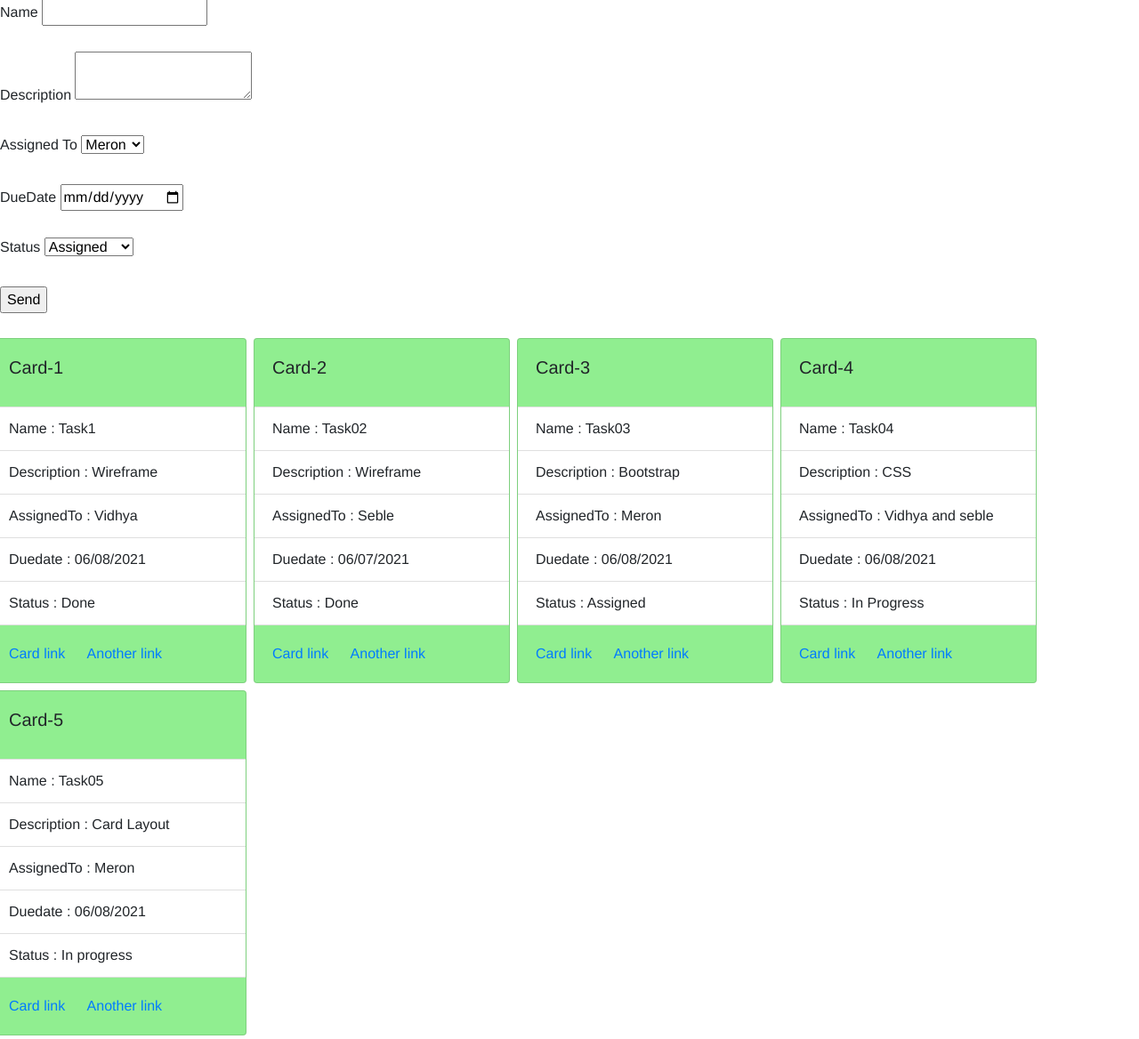
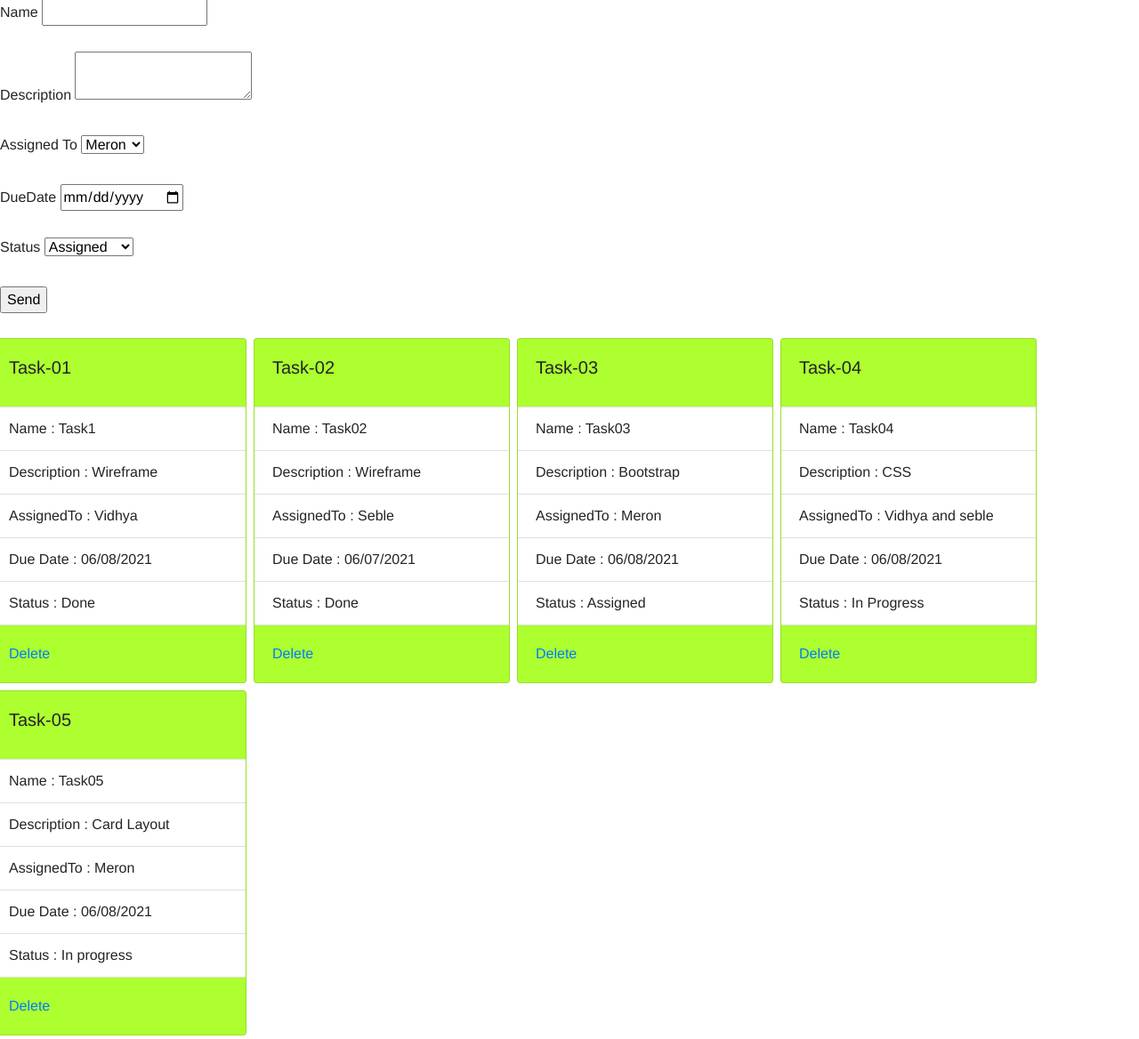
Before and after one commit to Meron-star/ProjectOne, a PHP site: page / in a window 1280 px wide. Shown: the part 130-1298 px from the top of the page at 89% size. Run offline with PHP 8.4, Linux system fonts and the light colour scheme.

Commit message:
Added card styling

```diff
--- a/index.html
+++ b/index.html
@@ -91,83 +91,78 @@
                      <div class="row">
                       <div class="card m-1" id="card1" style="width: 18rem;">
                        <div class="card-body">
-                         <h5 class="card-title">Card-1</h5>
+                         <h5 class="card-title" id="card1">Task-01</h5>
                        </div>
-                       <ul class="list-group list-group-flush">
+                       <ul class="list-group list-group-flush" >
                          <li class="list-group-item">Name : Task1</li>
                          <li class="list-group-item">Description : Wireframe </li>
                          <li class="list-group-item">AssignedTo : Vidhya</li>
-                         <li class="list-group-item">Duedate : 06/08/2021</li>
+                         <li class="list-group-item">Due Date : 06/08/2021</li>
                          <li class="list-group-item">Status : Done</li>
                        </ul>
                        <div class="card-body">
-                         <a href="#" class="card-link">Card link</a>
-                         <a href="#" class="card-link">Another link</a>
+                         <a href="#" class="card-link">Delete</a>
                        </div>
                      </div>
 
                      <div class="card m-1" id="card2" style="width: 18rem;">
                        <div class="card-body">
-                         <h5 class="card-title">Card-2</h5>
+                         <h5 class="card-title">Task-02</h5>
                        </div>
                        <ul class="list-group list-group-flush">
                          <li class="list-group-item">Name : Task02</li>
                          <li class="list-group-item">Description : Wireframe </li>
                          <li class="list-group-item">AssignedTo : Seble</li>
-                         <li class="list-group-item">Duedate : 06/07/2021</li>
+                         <li class="list-group-item">Due Date : 06/07/2021</li>
                          <li class="list-group-item">Status : Done</li>
                        </ul>
                        <div class="card-body">
-                         <a href="#" class="card-link">Card link</a>
-                         <a href="#" class="card-link">Another link</a>
+                        <a href="#" class="card-link">Delete</a>
                        </div>
                      </div>
                      <div class="card m-1" id="card3" style="width: 18rem;">
                        <div class="card-body">
-                         <h5 class="card-title">Card-3</h5>
+                         <h5 class="card-title">Task-03</h5>
                        </div>
                        <ul class="list-group list-group-flush">
                          <li class="list-group-item">Name : Task03</li>
                          <li class="list-group-item">Description : Bootstrap </li>
                          <li class="list-group-item">AssignedTo : Meron</li>
-                         <li class="list-group-item">Duedate : 06/08/2021</li>
+                         <li class="list-group-item">Due Date : 06/08/2021</li>
                          <li class="list-group-item">Status : Assigned</li>
                        </ul>
                        <div class="card-body">
-                         <a href="#" class="card-link">Card link</a>
-                         <a href="#" class="card-link">Another link</a>
+                        <a href="#" class="card-link">Delete</a>
                        </div>
                      </div>
                      <div class="card m-1" id="card4" style="width: 18rem;">
                        <div class="card-body">
-                         <h5 class="card-title">Card-4</h5>
+                         <h5 class="card-title">Task-04</h5>
                        </div>
                        <ul class="list-group list-group-flush">
                          <li class="list-group-item">Name : Task04</li>
                          <li class="list-group-item">Description : CSS</li>
                          <li class="list-group-item">AssignedTo : Vidhya and seble</li>
-                         <li class="list-group-item">Duedate : 06/08/2021</li>
+                         <li class="list-group-item">Due Date : 06/08/2021</li>
                          <li class="list-group-item">Status : In Progress</li>
                        </ul>
                        <div class="card-body">
-                         <a href="#" class="card-link">Card link</a>
-                         <a href="#" class="card-link">Another link</a>
-                       </div>
+                        <a href="#" class="card-link">Delete</a>
+                         </div>
                      </div>
                      <div class="card m-1" id="card5" style="width: 18rem;">
                        <div class="card-body">
-                         <h5 class="card-title">Card-5</h5>
+                         <h5 class="card-title">Task-05</h5>
                        </div>
                        <ul class="list-group list-group-flush">
                          <li class="list-group-item">Name : Task05</li>
                          <li class="list-group-item">Description : Card Layout </li>
                          <li class="list-group-item">AssignedTo : Meron</li>
-                         <li class="list-group-item">Duedate : 06/08/2021</li>
+                         <li class="list-group-item">Due Date : 06/08/2021</li>
                          <li class="list-group-item">Status : In progress</li>
                        </ul>
                        <div class="card-body">
-                         <a href="#" class="card-link">Card link</a>
-                         <a href="#" class="card-link">Another link</a>
+                        <a href="#" class="card-link">Delete</a>
                        </div>
                      </div>
                      </div>
--- a/style.css
+++ b/style.css
@@ -7,24 +7,33 @@
 }
 #card1{
     font-family: Helvetica;
-    background-color: lightgreen;
+    background-color: greenyellow;
   }
 
   #card2{
     font-family: Helvetica;
-    background-color: lightgreen;
+    background-color: greenyellow;
   }
 
   #card3{
     font-family: Helvetica;
-    background-color: lightgreen;
+    background-color: greenyellow;
   }
 
   #card4{
     font-family: Helvetica;
-    background-color: lightgreen;
+    background-color: greenyellow;
   }
   #card5{
     font-family: Helvetica;
-    background-color: lightgreen;
+    background-color: greenyellow;
   }
+
+#list1{
+    font-family: Helvetica;
+    background-color: grey;
+  }
+
+
+
+  }
```
